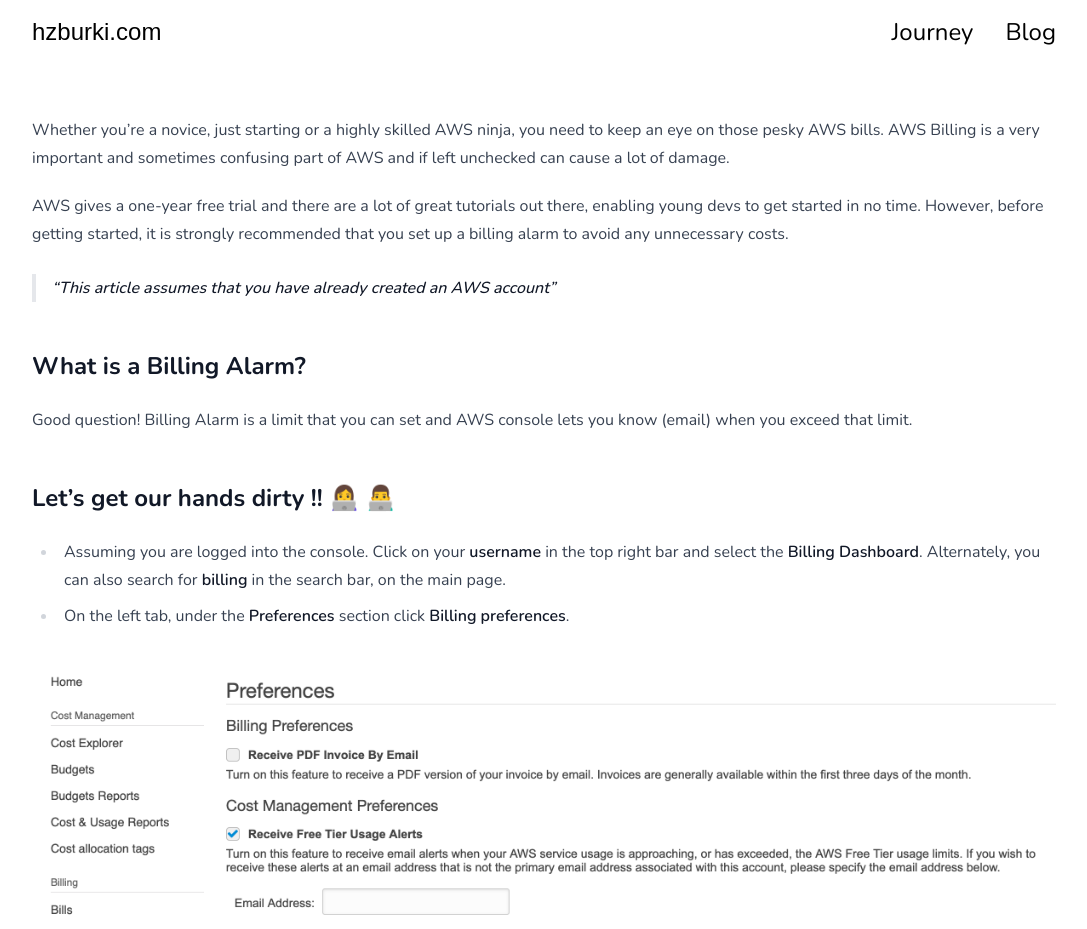
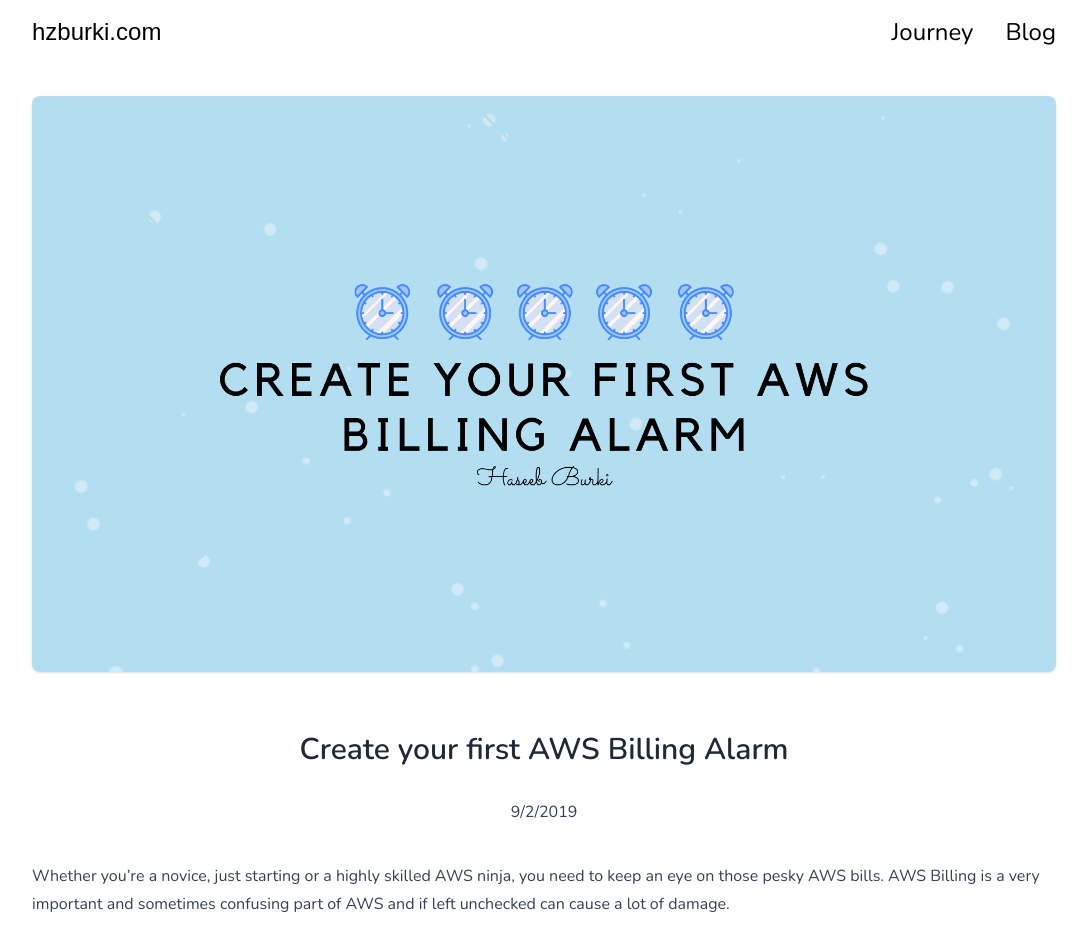
Before and after one commit to hzburki/personal-blog-v2, a Next.js app: page /blog/create-first-aws-billing-alarm in a window 1280 px wide. Shown: the top 929 px of the page, without its empty margins (96-1183 px from the left). Built offline with nearby package versions, Linux system fonts and the light colour scheme; a web font is replaced by a local one.

Commit message:
added feature image and date to single blog

```diff
--- a/app/blog/[slug]/page.tsx
+++ b/app/blog/[slug]/page.tsx
@@ -1,7 +1,9 @@
 import fs from 'fs';
 import React from 'react';
+import Image from 'next/image';
 import matter from 'gray-matter';
 import Markdown from 'markdown-to-jsx';
+import SectionTitle from '@/components/typography/section-title.comp';
 
 const getPostContent = (slug: string) => {
   const folder = 'posts';
@@ -36,8 +38,28 @@
   const post = getPostContent(slug);
 
   return (
-    <article className='prose w-full max-w-none py-8'>
-      <Markdown>{post.content}</Markdown>
+    <article className='prose flex w-full max-w-none flex-col items-center justify-center py-8'>
+      <Image
+        alt={slug}
+        width={1024}
+        height={570}
+        src={post.data.image}
+        className='mb-0 lg:rounded-lg lg:shadow'
+      />
+
+      <SectionTitle
+        size='h2'
+        text={post.data.title}
+        textPosition='text-center'
+      />
+
+      <time dateTime={post.data.date}>
+        {new Date(post.data.date).toLocaleDateString()}
+      </time>
+
+      <div className='p-4 lg:px-0'>
+        <Markdown>{post.content}</Markdown>
+      </div>
     </article>
   );
 }
--- a/components/blog-card.comp.tsx
+++ b/components/blog-card.comp.tsx
@@ -10,8 +10,6 @@
     image: string;
   };
 }
-
-//
 
 function BlogCard({ post }: BlogCardProps) {
   return (
```
